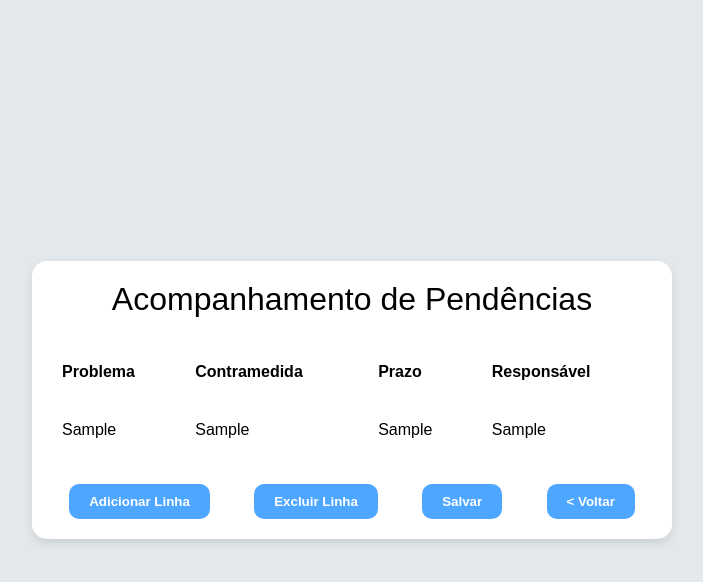
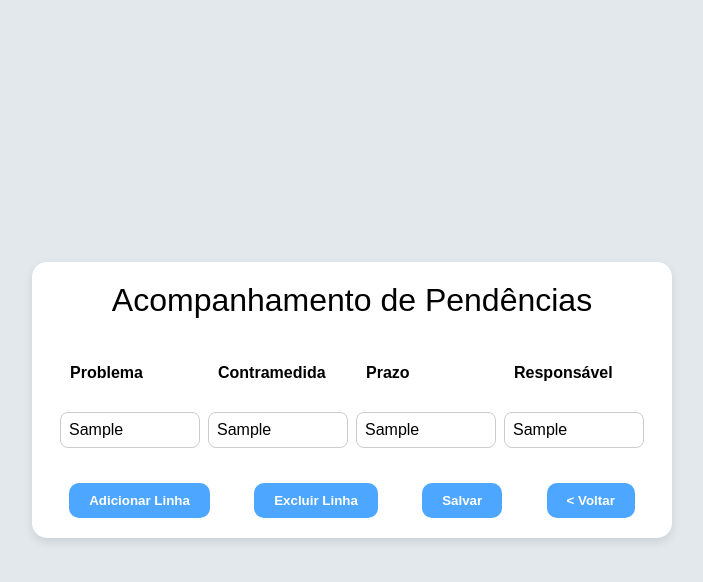
Before and after one commit to marcossrigel/CEHAB-Sistema-Monitoramento, a PHP site: page /acompanhamento.php in a window 1280 px wide. Shown: the top 582 px of the page, without its empty margins (288-991 px from the left). Run offline with PHP 8.4, Linux system fonts and the light colour scheme; the visitor is signed in with stand-in values (Sample User, id 1); tables that the repository leaves empty or names only in its code hold one stand-in row (values such as "Sample post").

Commit message:
finalizando ultimas estelizações

```diff
--- a/siscreche/acompanhamento.php
+++ b/siscreche/acompanhamento.php
@@ -60,7 +60,7 @@ $dados_pendencias = mysqli_query($conexao, "SELECT * FROM pendencias WHERE id_us
     table {
       width: 100%;
       border-collapse: separate;
-      border-spacing: 0 15px;
+      border-spacing: 8px 15px;
     }
     th, td {
       text-align: left;
@@ -72,8 +72,20 @@ $dados_pendencias = mysqli_query($conexao, "SELECT * FROM pendencias WHERE id_us
     td {
       padding-right: 15px;
     }
-    td:focus {
+    td[contenteditable]:focus {
       outline: none;
+    }
+    td[contenteditable] {
+      border: 1px solid #ccc;
+      border-radius: 8px;
+      padding: 8px;
+      min-width: 120px;
+    }
+
+    td[contenteditable]:focus {
+      outline: none;
+      border: 1px solid #4da6ff;
+      background-color: #f0f8ff;
     }
     input[type="text"] {
       width: 100%;
```
